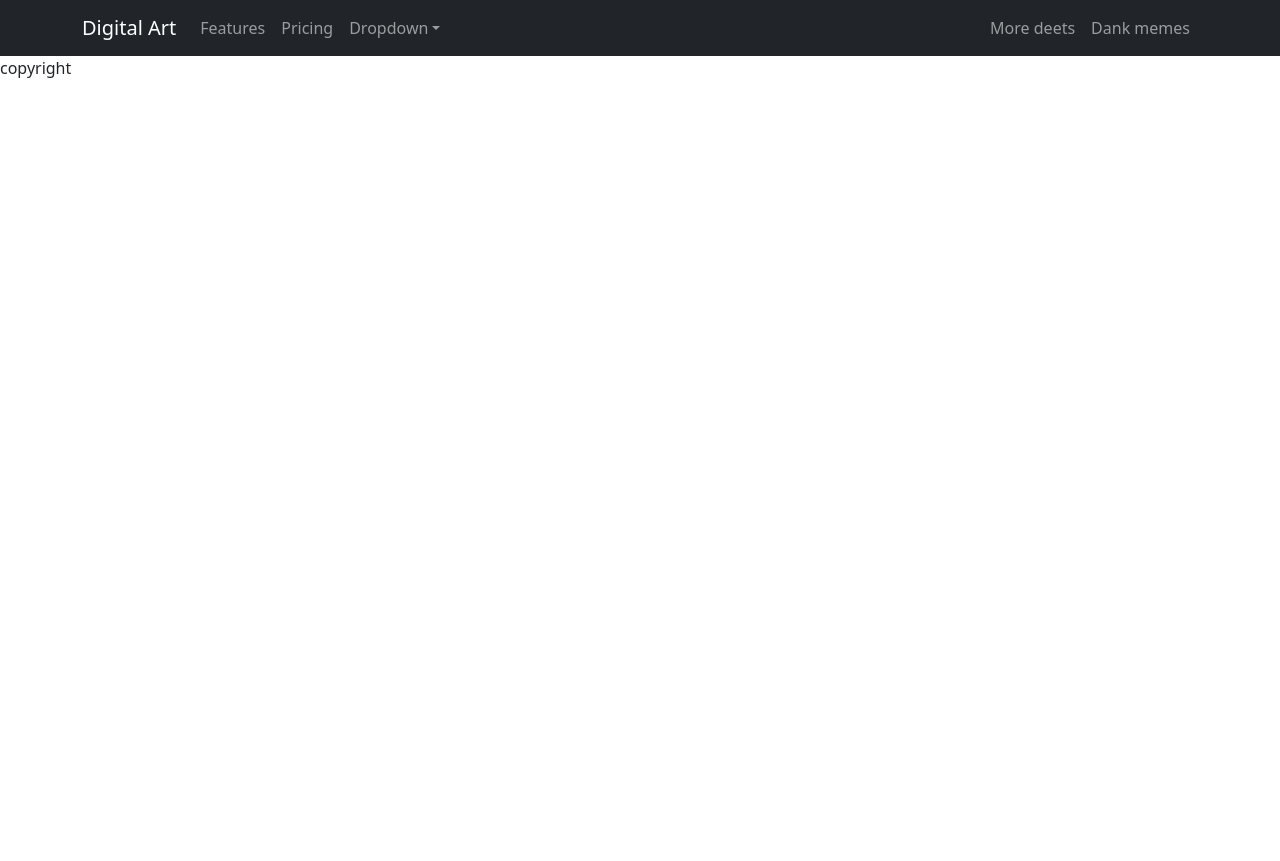
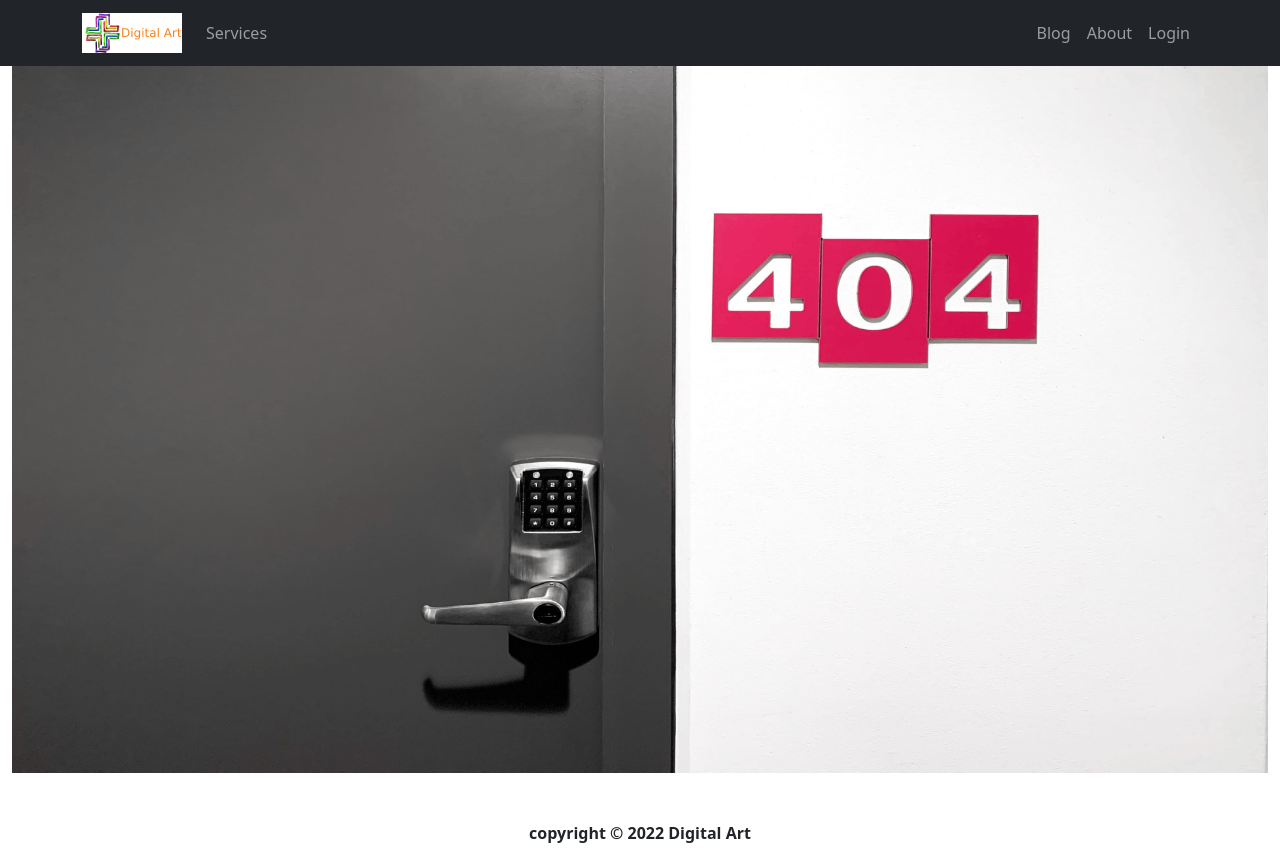
Before and after one commit to MahbubMorshed/services, a React (Create React App) app: page /login in a window 1280 px wide. Before the commit the page ends 800 px from the top, so only its background shows below. Built offline with nearby package versions, Linux system fonts and the light colour scheme.

Commit message:
adding 404

```diff
--- a/public/index.html
+++ b/public/index.html
@@ -15,29 +15,12 @@
       user's mobile device or desktop. See https://developers.google.com/web/fundamentals/web-app-manifest/
     -->
     <link rel="manifest" href="%PUBLIC_URL%/manifest.json" />
-    <!--
-      Notice the use of %PUBLIC_URL% in the tags above.
-      It will be replaced with the URL of the `public` folder during the build.
-      Only files inside the `public` folder can be referenced from the HTML.
 
-      Unlike "/favicon.ico" or "favicon.ico", "%PUBLIC_URL%/favicon.ico" will
-      work correctly both with client-side routing and a non-root public URL.
-      Learn how to configure a non-root public URL by running `npm run build`.
-    -->
-    <title>React App</title>
+    <title>Digital Art</title>
   </head>
   <body>
     <noscript>You need to enable JavaScript to run this app.</noscript>
     <div id="root"></div>
-    <!--
-      This HTML file is a template.
-      If you open it directly in the browser, you will see an empty page.
 
-      You can add webfonts, meta tags, or analytics to this file.
-      The build step will place the bundled scripts into the <body> tag.
-
-      To begin the development, run `npm start` or `yarn start`.
-      To create a production bundle, use `npm run build` or `yarn build`.
-    -->
   </body>
 </html>
--- a/src/App.js
+++ b/src/App.js
@@ -1,9 +1,12 @@
 import { Route, Routes } from "react-router-dom";
 import "./App.css";
 import About from "./Pages/about/About";
+import Details from "./Pages/details/Details";
+import Blog from "./Pages/home/blog/Blog";
 import Home from "./Pages/home/Home/Home";
 import Footer from "./Pages/shared/footer/Footer";
 import Header from "./Pages/shared/header/Header";
+import NotFound from "./Pages/shared/NotFound";
 
 function App() {
   return (
@@ -11,7 +14,11 @@ function App() {
       <Header />
       <Routes>
         <Route path="/" element={<Home />}></Route>
+        <Route path="/home" element={<Home />}></Route>
+        <Route path="/service/:serviceId" element={<Details />}></Route>
         <Route path="/about" element={<About />}></Route>
+        <Route path="/blog" element={<Blog />}></Route>
+        <Route path="*" element={<NotFound />}></Route>
       </Routes>
       <Footer />
     </div>
--- /dev/null
+++ b/src/Pages/details/Details.js
@@ -0,0 +1,13 @@
+import React from "react";
+import { useParams } from "react-router-dom";
+
+const Details = () => {
+  const { serviceId } = useParams();
+  return (
+    <div>
+      <h2>Details: {serviceId}</h2>
+    </div>
+  );
+};
+
+export default Details;
--- /dev/null
+++ b/src/Pages/home/blog/Blog.js
@@ -0,0 +1,7 @@
+import React from "react";
+
+const Blog = () => {
+  return <div>Blog</div>;
+};
+
+export default Blog;
--- a/src/Pages/home/service/Service.js
+++ b/src/Pages/home/service/Service.js
@@ -1,17 +1,24 @@
 import React from "react";
+import { useNavigate } from "react-router-dom";
 import "./service.css";
 
 const Service = ({ service }) => {
-  const { name, img, description, price } = service;
+  const { id, name, img, description, price } = service;
+  const navigate = useNavigate();
+  const handleDetail = (id) => {
+    navigate(`/service/${id}`);
+  };
   return (
     <div className="service">
-      <img src={img} alt="" />
+      <img src={img} alt="" className="w-100" />
       <h2>{name}</h2>
       <p>Price: {price}</p>
       <p>
         <small>{description}</small>
       </p>
-      ,<button>Book: {name}</button>
+      <button onClick={() => handleDetail(id)} className="btn btn-primary">
+        Book: {name}
+      </button>
     </div>
   );
 };
--- a/src/Pages/home/services/Services.js
+++ b/src/Pages/home/services/Services.js
@@ -11,12 +11,14 @@ const Services = () => {
       .then((data) => setServices(data));
   }, []);
   return (
-    <div>
-      <h2 className="services-title">Services{services.length}</h2>
-      <div className="services-container">
-        {services.map((service) => (
-          <Service key={service.id} service={service}></Service>
-        ))}
+    <div id="services" className="container">
+      <div className="row">
+        <h2 className="services-title mt-5">Services{services.length}</h2>
+        <div className="services-container">
+          {services.map((service) => (
+            <Service key={service.id} service={service}></Service>
+          ))}
+        </div>
       </div>
     </div>
   );
--- /dev/null
+++ b/src/Pages/shared/NotFound.js
@@ -0,0 +1,12 @@
+import React from "react";
+import img from "../../images/404.png";
+
+const NotFound = () => {
+  return (
+    <div className="container-fluid">
+      <img className="w-100" src={img} alt="" />
+    </div>
+  );
+};
+
+export default NotFound;
--- a/src/Pages/shared/footer/Footer.js
+++ b/src/Pages/shared/footer/Footer.js
@@ -1,9 +1,13 @@
 import React from "react";
 
 const Footer = () => {
+  const today = new Date();
+  const year = today.getFullYear();
   return (
-    <footer>
-      <p>copyright</p>
+    <footer className="text-center mt-5">
+      <p>
+        <b>copyright &copy; {year} Digital Art</b>
+      </p>
     </footer>
   );
 };
--- a/src/Pages/shared/header/Header.js
+++ b/src/Pages/shared/header/Header.js
@@ -1,32 +1,33 @@
 import React from "react";
-import { Container, Nav, Navbar, NavDropdown } from "react-bootstrap";
+import logo from "../../../images/logo.png";
+import { Link } from "react-router-dom";
+import { Container, Nav, Navbar } from "react-bootstrap";
 
 const Header = () => {
   return (
-    <Navbar collapseOnSelect expand="lg" bg="dark" variant="dark">
+    <Navbar collapseOnSelect sticky="top" expand="lg" bg="dark" variant="dark">
       <Container>
-        <Navbar.Brand href="#home">Digital Art</Navbar.Brand>
+        <Navbar.Brand as={Link} to="/">
+          <img height={40} src={logo} alt="" />
+        </Navbar.Brand>
         <Navbar.Toggle aria-controls="responsive-navbar-nav" />
         <Navbar.Collapse id="responsive-navbar-nav">
           <Nav className="me-auto">
-            <Nav.Link href="#features">Features</Nav.Link>
-            <Nav.Link href="#pricing">Pricing</Nav.Link>
-            <NavDropdown title="Dropdown" id="collasible-nav-dropdown">
-              <NavDropdown.Item href="#action/3.1">Action</NavDropdown.Item>
-              <NavDropdown.Item href="#action/3.2">
-                Another action
-              </NavDropdown.Item>
-              <NavDropdown.Item href="#action/3.3">Something</NavDropdown.Item>
-              <NavDropdown.Divider />
-              <NavDropdown.Item href="#action/3.4">
-                Separated link
-              </NavDropdown.Item>
-            </NavDropdown>
+            <Nav.Link href="home#services">Services</Nav.Link>
+            {/* <Nav.Link href="#pricing">Pricing</Nav.Link> */}
           </Nav>
           <Nav>
-            <Nav.Link href="#deets">More deets</Nav.Link>
-            <Nav.Link eventKey={2} href="#memes">
-              Dank memes
+            {/* <Nav.Link href="#services" as={Link} to="services">
+              Services
+            </Nav.Link> */}
+            <Nav.Link as={Link} to="blog">
+              Blog
+            </Nav.Link>
+            <Nav.Link as={Link} to="about">
+              About
+            </Nav.Link>
+            <Nav.Link as={Link} to="login">
+              Login
             </Nav.Link>
           </Nav>
         </Navbar.Collapse>
```
Also changed, not shown: src/images/404.png (added), src/images/logo.png (added).
